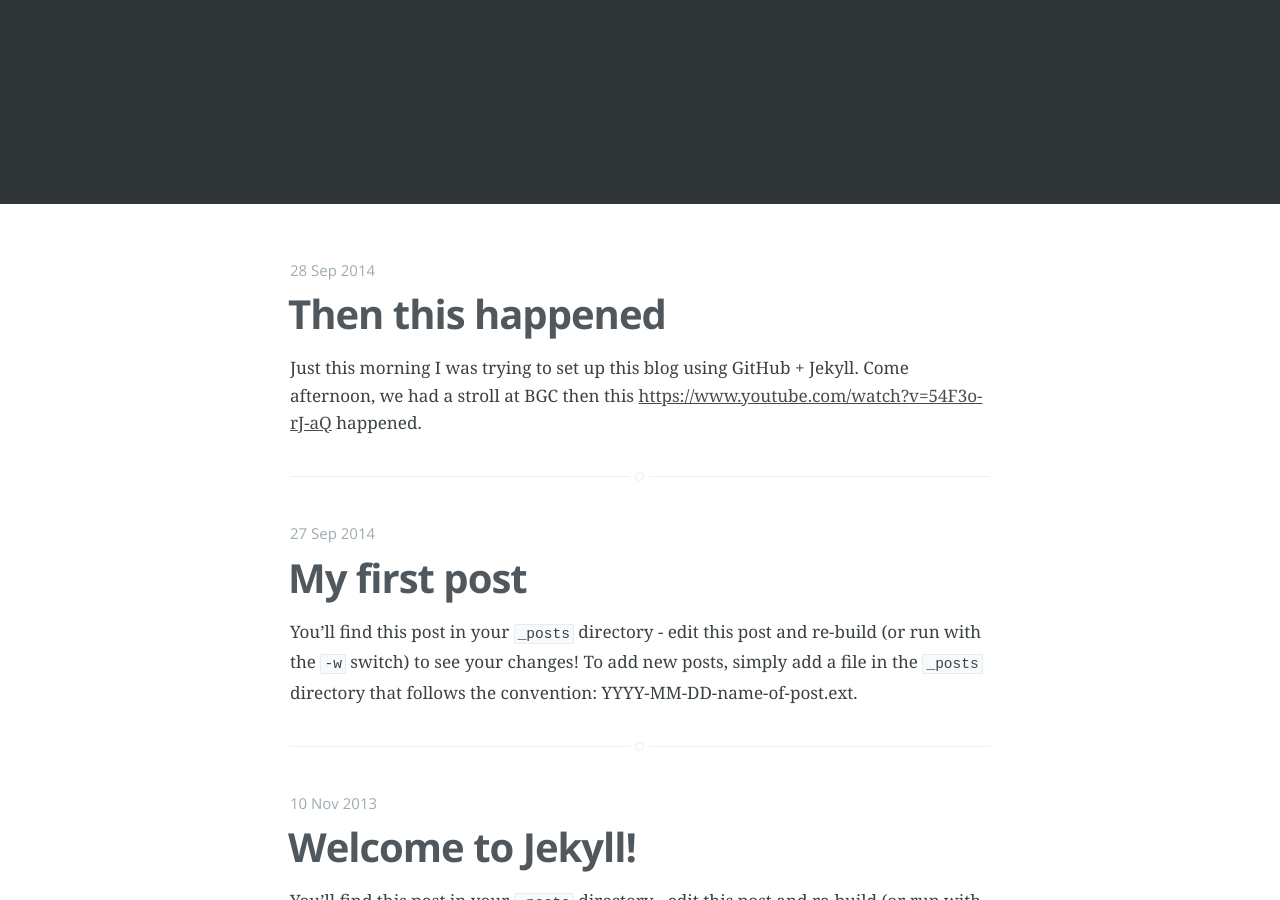
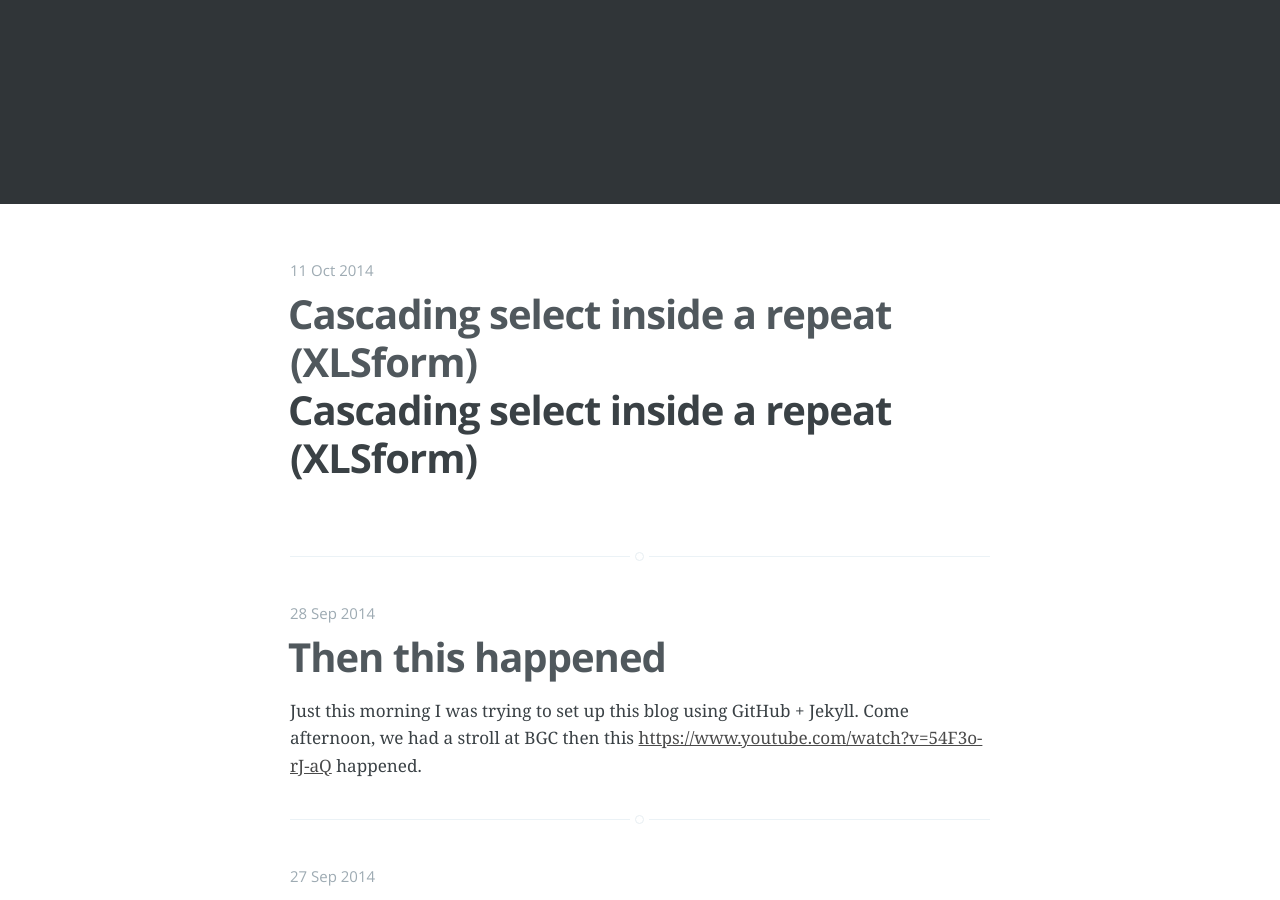
Before and after one commit to ghelobytes/ghelobytes.github.io, a Jekyll site: the page built from index.html, in a window 1280 px wide and 900 px high, scrolled down 336 px. Built offline with Jekyll 4.4.1, drawn with Linux system fonts in a browser that asks for light colours; Markdown is read by kramdown in place of the engine named in the settings; the list of posts is cut into pages by our own code.

Commit message:
Update 2014-10-11-xform-cascade-select.md

```diff
--- a/_posts/2014-10-11-xform-cascade-select.md
+++ b/_posts/2014-10-11-xform-cascade-select.md
@@ -1,6 +1,10 @@
 ---
-published: false
+layout: post
+title:  Cascading select inside a repeat (XLSform)
+date:   2014-10-11 17:41:00
+categories: personal viral
 ---
+
 
 ## Cascading select inside a repeat (XLSform)
 
```
